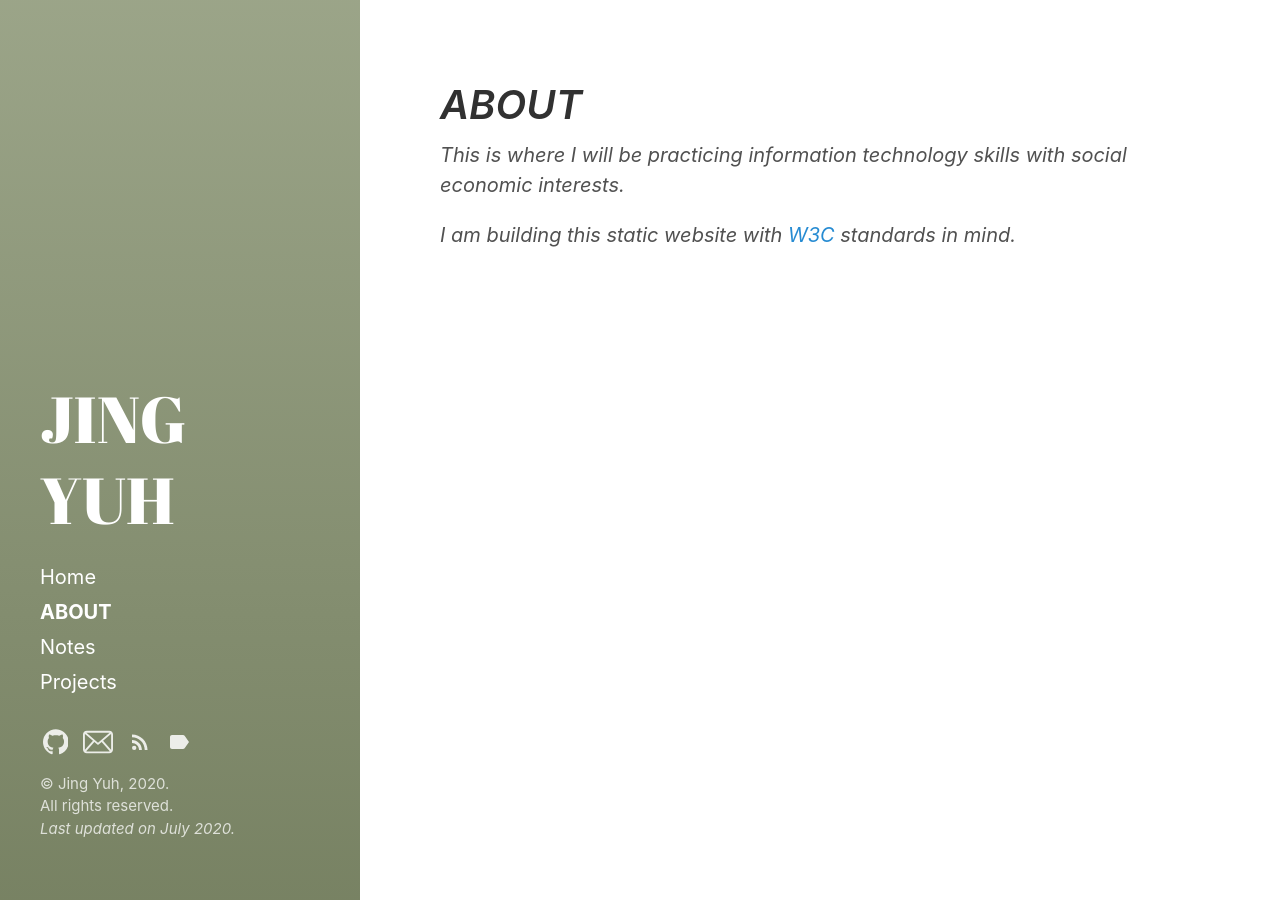
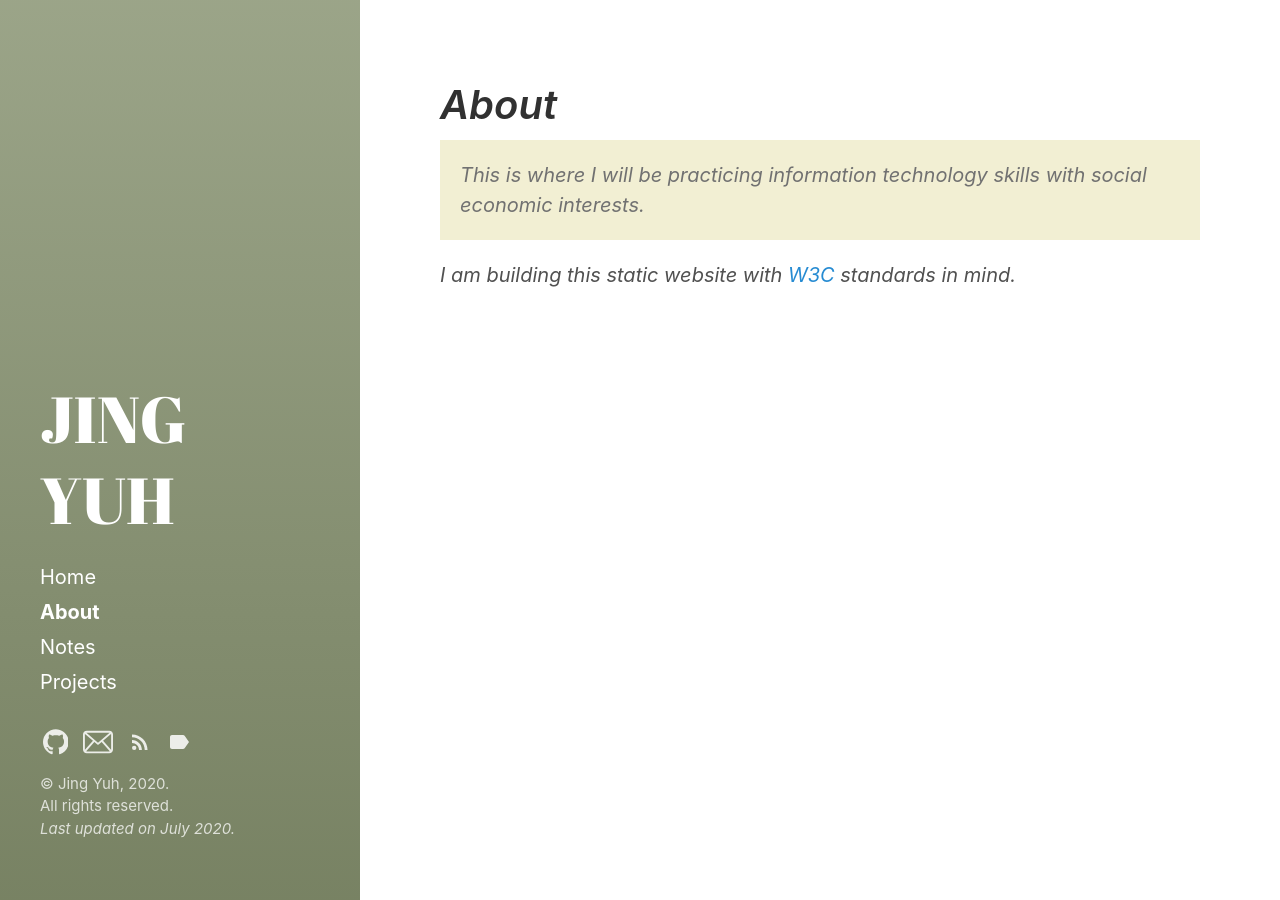
Before and after one commit to jyang123-bit/Website, a Jekyll site: the page built from category/About.md, in a window 1280 px wide. Built offline with Jekyll 4.4.1, drawn with Linux system fonts in a browser that asks for light colours.

Commit message:
Update About.md

```diff
--- a/category/About.md
+++ b/category/About.md
@@ -1,10 +1,10 @@
 ---
 layout: category
-title: ABOUT
+title: About
 category: My Category
 
 ---
 
-<p>This is where I will be practicing information technology skills with social economic interests.</p>
+<p class="message">This is where I will be practicing information technology skills with social economic interests.</p>
 
 I am building this static website with [W3C](http://w3.org/standards/) standards in mind.
```
